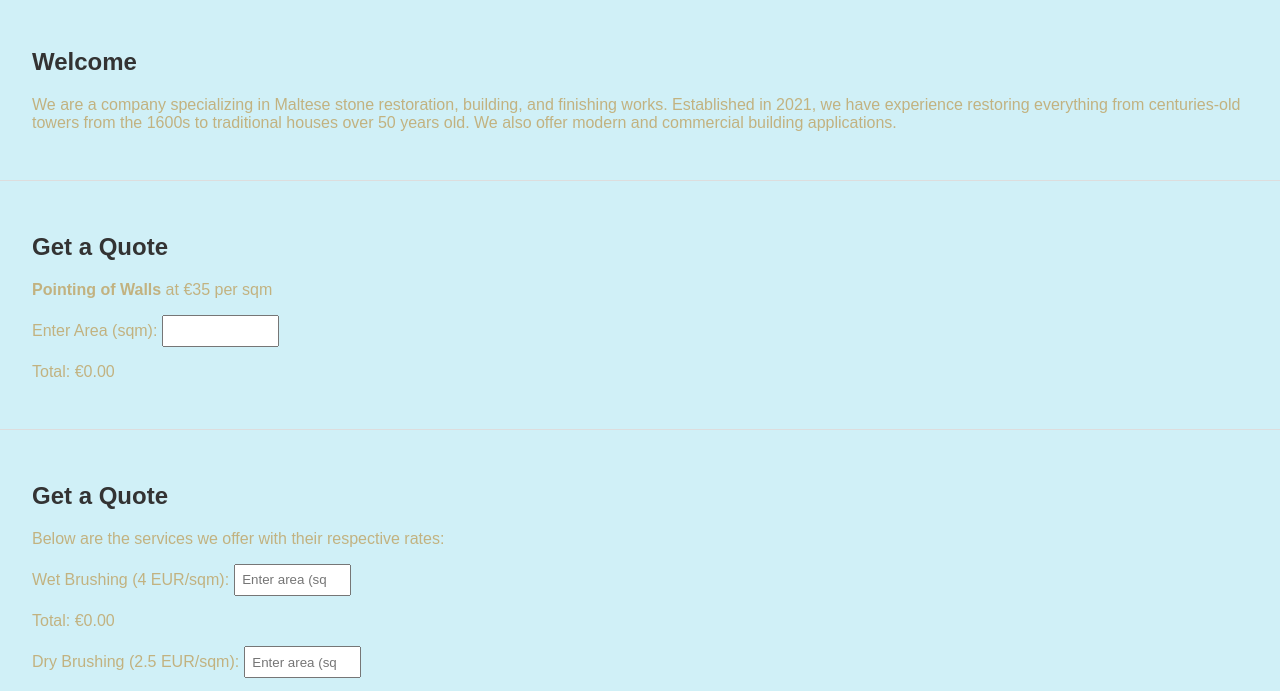
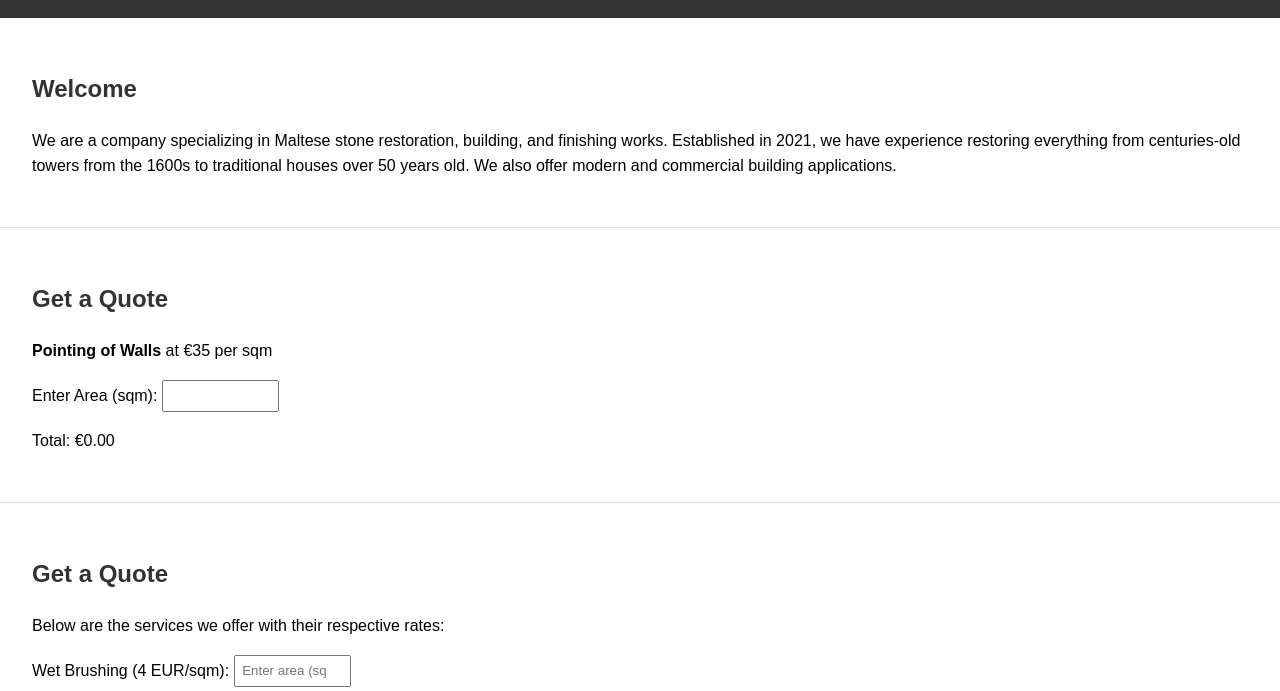
Before and after one commit to kaimo84/malta-stone-restoration, a plain HTML site: page index.html in a window 1280 px wide. Shown: the part 134-825 px from the top of the page. Drawn offline with Linux system fonts and the light colour scheme.

Commit message:
Update index.html

```diff
--- a/index.html
+++ b/index.html
@@ -2,17 +2,16 @@
 <!DOCTYPE html>
 <html lang="en">
 <head>
+
   <meta charset="UTF-8" />
   <meta name="viewport" content="width=device-width, initial-scale=1.0"/>
   <title>Malta Stone Restoration</title>
- <style>
-  body {
-    background-color: #d0f0f7; /* Light blue background */
-    color: #C2B280; /* Sand color text */
-    font-family: Arial, sans-serif;
-    margin: 0;
-    padding: 0;
-  }
+
+  <style>
+    /* Your new CSS here */
+  </style>
+
+
 </head>
 
   <meta charset="UTF-8" />
```
